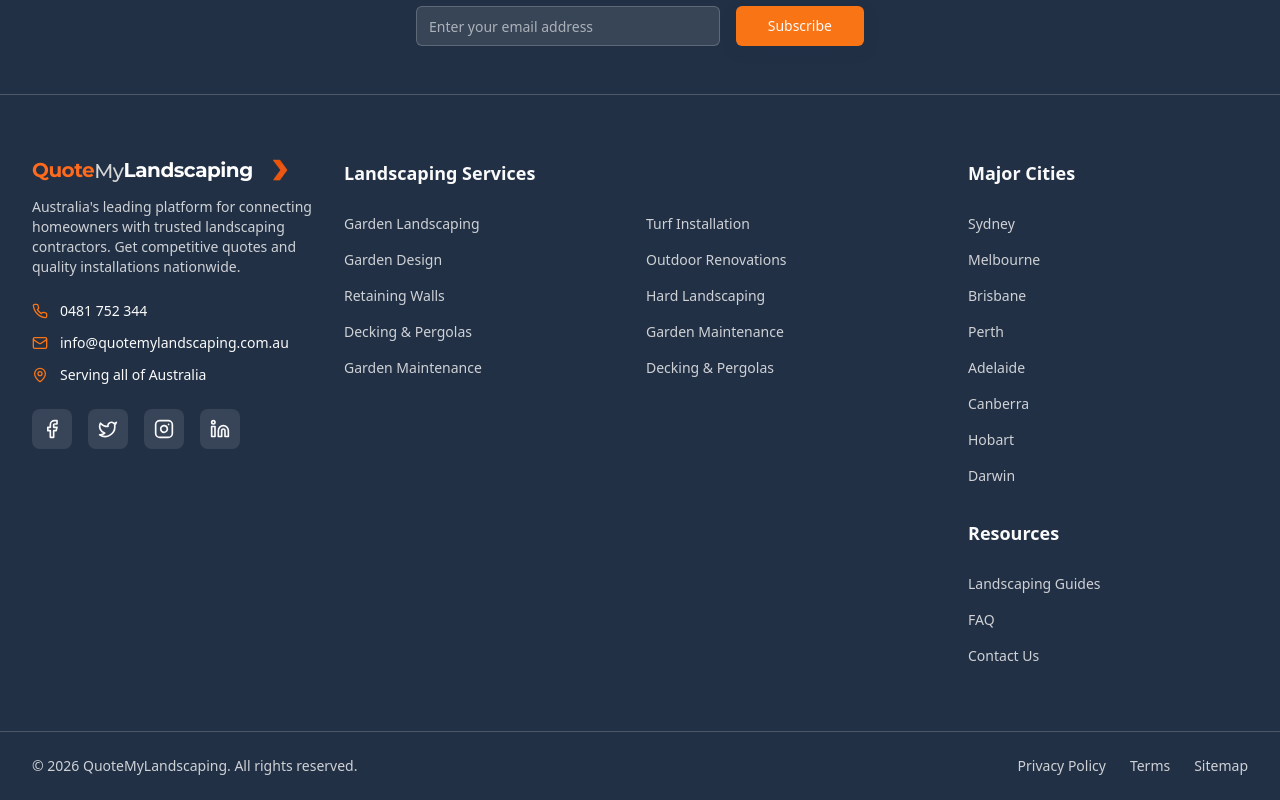
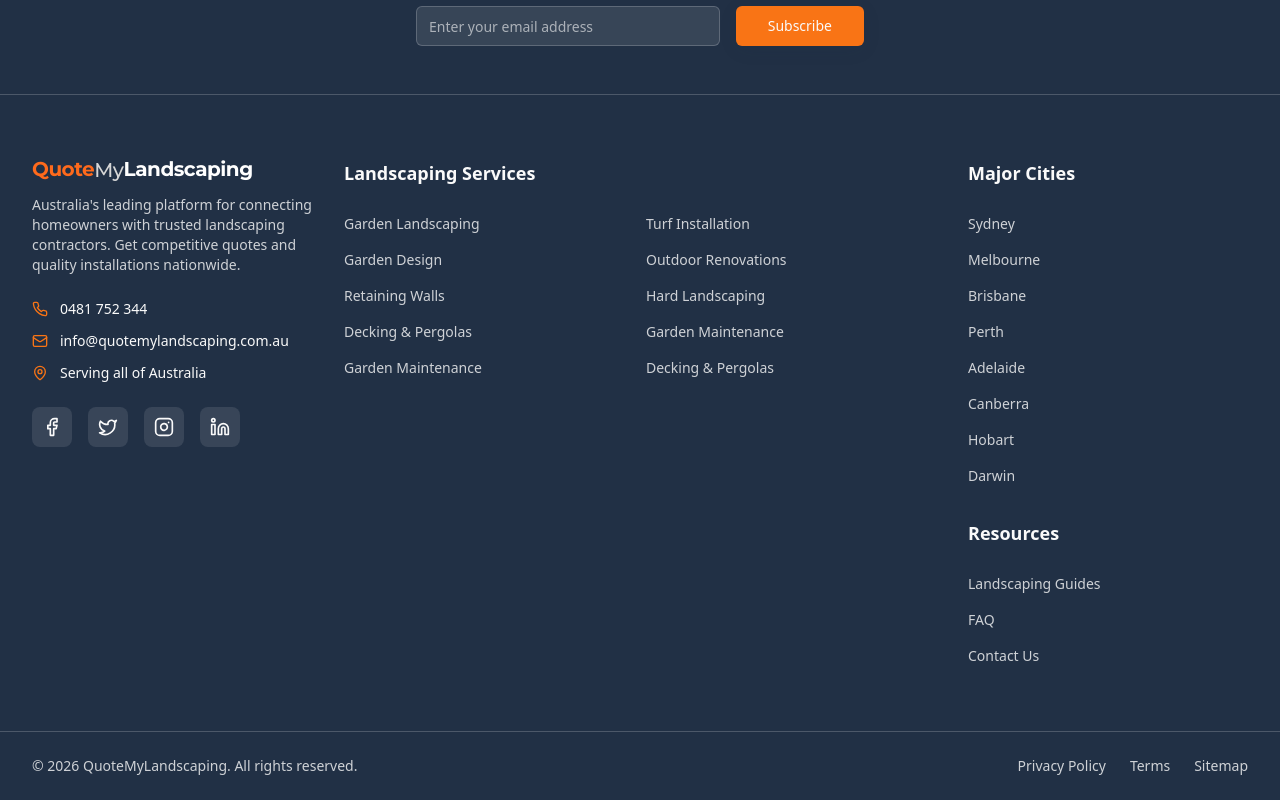
Before and after one commit to Alphaedgetechlabs/official-landscaping-website, a React (Vite) app: page /faq in a window 1280 px wide. Shown: the part 1726-2526 px from the top of the page. Built offline with nearby package versions, Linux system fonts and the light colour scheme; no server answers.

Commit message:
Changes
Co-authored-by: Alphaedgetechlabs <304809577+Alphaedgetechlabs@users.noreply.github.com>

```diff
--- a/src/components/Footer.tsx
+++ b/src/components/Footer.tsx
@@ -113,7 +113,7 @@ const Footer = () => {
           <div className="space-y-6">
             <div>
               <div className="flex items-center mb-4">
-                <Logo size={20} inverted />
+                <Logo size={20} inverted showArrow={false} />
               </div>
               <p className="text-primary-foreground/80 text-sm">
                 Australia's leading platform for connecting homeowners with trusted landscaping contractors.
--- a/src/components/Logo.tsx
+++ b/src/components/Logo.tsx
@@ -34,12 +34,14 @@ const Logo = ({ size = 30, inverted = false, showArrow = true, className }: Logo
         Landscaping
       </span>
     </span>
+    {showArrow && (
       <img
         src={arrowImage}
         alt=""
         aria-hidden="true"
         className="ml-[0.5cm] h-[1.08em] w-auto"
       />
+    )}
   </span>
 );
 
```
Lines whose indentation alone changed are shown as unchanged.
